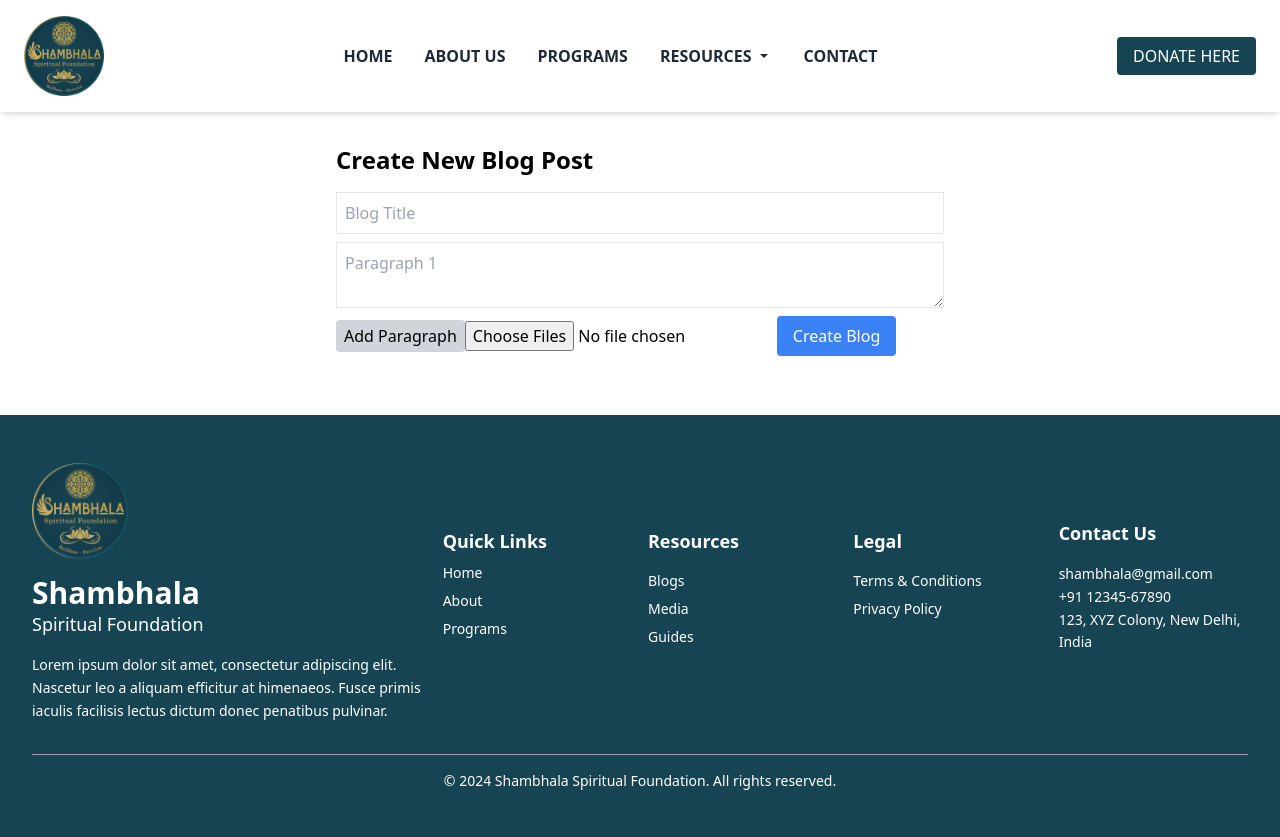
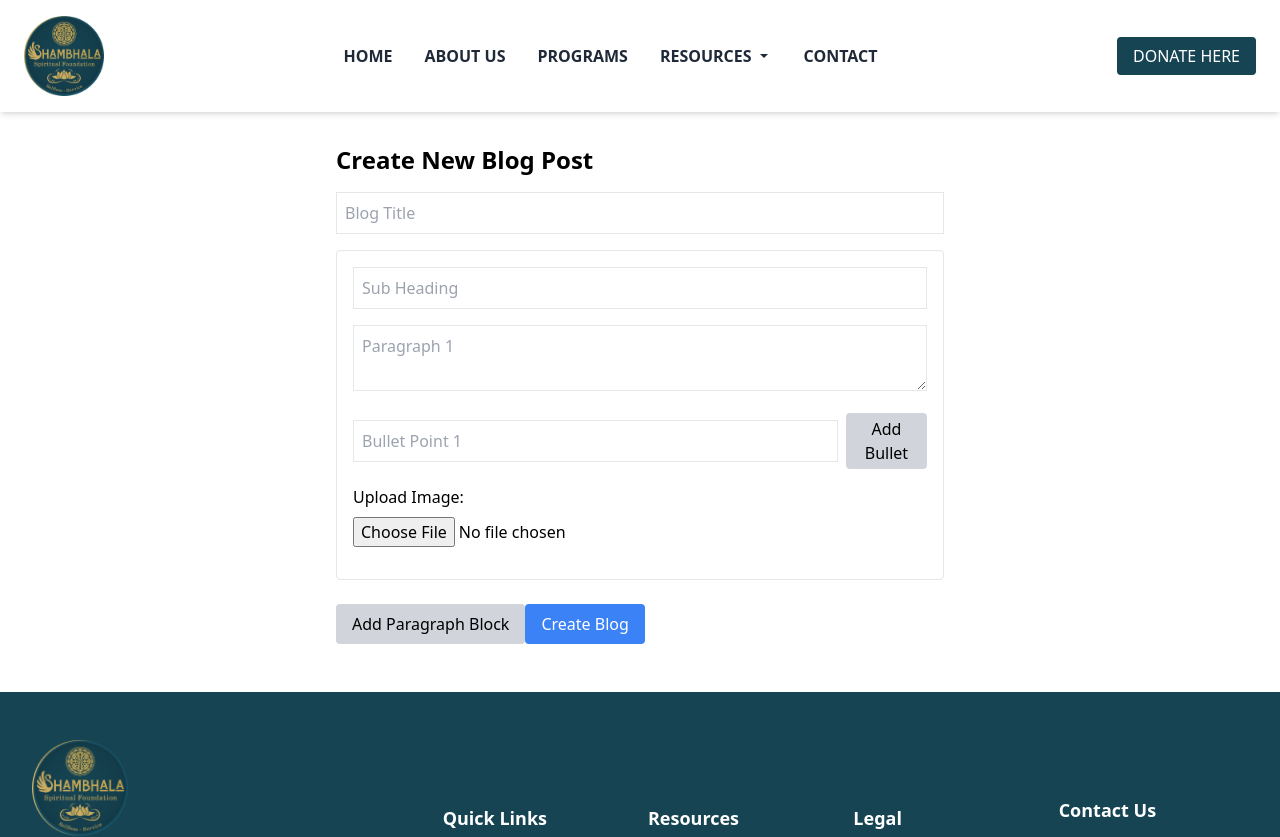
Before and after one commit to nidhirk2020/mercari_frontend, a React (Vite) app: page /create in a window 1280 px wide. Shown: the top 837 px of the page. Built offline with nearby package versions, Linux system fonts and the light colour scheme; no server answers.

Commit message:
seting up blog structure

```diff
--- a/src/App.jsx
+++ b/src/App.jsx
@@ -13,6 +13,7 @@ import Media from './Components/Pages/Media';
 
 import Login from './Components/Pages/Login';
 import CreateBlogs from './Components/Pages/CreateBlog';
+import BlogDetail from './Components/Pages/BlogDetail';
 
 // testing pull works
 
@@ -29,6 +30,7 @@ function App() {
 
           <Route path="/blogs" element={<Blogs />} />
           <Route path="/create" element={<CreateBlogs />} />
+          <Route path="/blogs/:id" element={<BlogDetail />} /> {/* Add this route */}
           <Route path="/media" element={<Media />} />
           <Route path="/guides" element={<Guides />} />
           <Route path="/login" element={<Login />} />
--- /dev/null
+++ b/src/Components/Pages/BlogDetail.jsx
@@ -0,0 +1,59 @@
+import React, { useEffect, useState } from 'react';
+import { useParams } from 'react-router-dom';
+import { getFirestore, doc, getDoc } from 'firebase/firestore';
+
+const db = getFirestore();
+
+const BlogDetail = () => {
+  const { id } = useParams();
+  const [blog, setBlog] = useState(null);
+
+  useEffect(() => {
+    const fetchBlog = async () => {
+      const blogDoc = await getDoc(doc(db, 'blogs', id));
+      if (blogDoc.exists()) {
+        setBlog(blogDoc.data());
+      }
+    };
+    fetchBlog();
+  }, [id]);
+
+  if (!blog) return <p>Loading...</p>;
+
+  return (
+    <div className="p-8 max-w-3xl mx-auto space-y-8">
+      <h1 className="text-4xl font-extrabold mb-4 text-center text-gray-800">{blog.title}</h1>
+      <p className="text-sm text-gray-500 text-center mb-8">Written by {blog.author}</p>
+
+      {/* Render each content block with subheading, paragraph, bullet points, and images */}
+      {blog.contentBlocks.map((block, index) => (
+        <div key={index} className="space-y-4 mb-8">
+          {block.subHeading && (
+            <h2 className="text-2xl font-semibold text-gray-800 mb-2">{block.subHeading}</h2>
+          )}
+          {block.paragraph && (
+            <p className="text-lg text-gray-700 leading-relaxed">{block.paragraph}</p>
+          )}
+
+          {block.bulletPoints && block.bulletPoints.length > 0 && (
+            <ul className="list-disc list-inside space-y-1 text-gray-700 ml-5">
+              {block.bulletPoints.map((point, idx) => (
+                <li key={idx}>{point}</li>
+              ))}
+            </ul>
+          )}
+
+          {block.image && (
+            <img
+              src={block.image}
+              alt={`Blog Image ${index + 1}`}
+              className="w-full rounded-lg shadow-lg object-cover my-4"
+            />
+          )}
+        </div>
+      ))}
+    </div>
+  );
+};
+
+export default BlogDetail;
--- a/src/Components/Pages/CreateBlog.jsx
+++ b/src/Components/Pages/CreateBlog.jsx
@@ -8,8 +8,9 @@ const storage = getStorage();
 
 const CreateBlogs = () => {
   const [title, setTitle] = useState('');
-  const [paragraphs, setParagraphs] = useState(['']);
-  const [images, setImages] = useState([]);
+  const [paragraphBlocks, setParagraphBlocks] = useState([
+    { subHeading: '', paragraph: '', bulletPoints: [''], image: null },
+  ]);
   const [author, setAuthor] = useState('');
   const user = auth.currentUser;
 
@@ -36,73 +37,139 @@ const CreateBlogs = () => {
     return uploadedImageUrls;
   };
 
+  const handleBlockImageUpload = async (file, blockIndex) => {
+    if (file) {
+      const imageRef = ref(storage, `blogs/${file.name}`);
+      await uploadBytes(imageRef, file);
+      const downloadURL = await getDownloadURL(imageRef);
+
+      // Update the image URL in the specific block
+      const updatedBlocks = [...paragraphBlocks];
+      updatedBlocks[blockIndex].image = downloadURL;
+      setParagraphBlocks(updatedBlocks);
+    }
+  };
+
   const createBlog = async () => {
-    if (title.trim() === '' || paragraphs.some(paragraph => paragraph.trim() === '')) return;
+    if (title.trim() === '' || paragraphBlocks.every(block => block.paragraph.trim() === '')) return;
 
-    const imageUrls = await handleImageUpload(images);
+    // Flatten the block data for storage
+    const blockData = paragraphBlocks.map(block => ({
+      subHeading: block.subHeading,
+      paragraph: block.paragraph,
+      bulletPoints: block.bulletPoints.filter(bullet => bullet.trim() !== ''),
+      image: block.image,
+    }));
+
     await addDoc(collection(db, 'blogs'), {
       title,
-      content: paragraphs,
-      images: imageUrls,
+      contentBlocks: blockData,
       author,
       createdBy: user.uid,
       timestamp: new Date(),
     });
 
+    // Reset the form
     setTitle('');
-    setParagraphs(['']);
-    setImages([]);
+    setParagraphBlocks([{ subHeading: '', paragraph: '', bulletPoints: [''], image: null }]);
   };
 
-  const addParagraph = () => setParagraphs([...paragraphs, '']);
-  const removeParagraph = (index) => setParagraphs(paragraphs.filter((_, i) => i !== index));
-  const updateParagraph = (index, value) => {
-    const newParagraphs = [...paragraphs];
-    newParagraphs[index] = value;
-    setParagraphs(newParagraphs);
+  const addParagraphBlock = () => {
+    setParagraphBlocks([...paragraphBlocks, { subHeading: '', paragraph: '', bulletPoints: [''], image: null }]);
+  };
+
+  const removeParagraphBlock = (index) => {
+    setParagraphBlocks(paragraphBlocks.filter((_, i) => i !== index));
+  };
+
+  const updateParagraphBlock = (index, key, value) => {
+    const updatedBlocks = [...paragraphBlocks];
+    updatedBlocks[index][key] = value;
+    setParagraphBlocks(updatedBlocks);
+  };
+
+  const addBulletPoint = (blockIndex) => {
+    const updatedBlocks = [...paragraphBlocks];
+    updatedBlocks[blockIndex].bulletPoints.push('');
+    setParagraphBlocks(updatedBlocks);
+  };
+
+  const updateBulletPoint = (blockIndex, bulletIndex, value) => {
+    const updatedBlocks = [...paragraphBlocks];
+    updatedBlocks[blockIndex].bulletPoints[bulletIndex] = value;
+    setParagraphBlocks(updatedBlocks);
   };
 
   return (
     <div className="p-8 max-w-2xl mx-auto">
       <h1 className="text-2xl font-bold mb-4">Create New Blog Post</h1>
-      <div className="mb-4">
       <input
         value={title}
         onChange={(e) => setTitle(e.target.value)}
         placeholder="Blog Title"
-          className="w-full border p-2 mb-2"
+        className="w-full border p-2 mb-4"
       />
-        {paragraphs.map((paragraph, index) => (
-          <div key={index} className="flex items-start mb-2">
+
+      {paragraphBlocks.map((block, index) => (
+        <div key={index} className="mb-6 border p-4 rounded">
+          <input
+            value={block.subHeading}
+            onChange={(e) => updateParagraphBlock(index, 'subHeading', e.target.value)}
+            placeholder="Sub Heading"
+            className="w-full border p-2 mb-4"
+          />
           <textarea
-              value={paragraph}
-              onChange={(e) => updateParagraph(index, e.target.value)}
+            value={block.paragraph}
+            onChange={(e) => updateParagraphBlock(index, 'paragraph', e.target.value)}
             placeholder={`Paragraph ${index + 1}`}
+            className="w-full border p-2 mb-4"
+          />
+
+          {block.bulletPoints.map((bullet, bulletIndex) => (
+            <div key={bulletIndex} className="flex items-center mb-2">
+              <input
+                value={bullet}
+                onChange={(e) => updateBulletPoint(index, bulletIndex, e.target.value)}
+                placeholder={`Bullet Point ${bulletIndex + 1}`}
                 className="w-full border p-2"
               />
-            {paragraphs.length > 1 && (
+              {bulletIndex === block.bulletPoints.length - 1 && (
                 <button
-                onClick={() => removeParagraph(index)}
-                className="bg-red-500 text-white px-2 py-1 ml-2 rounded"
+                  onClick={() => addBulletPoint(index)}
+                  className="bg-gray-300 px-2 py-1 rounded ml-2"
                 >
-                Remove
+                  Add Bullet
                 </button>
               )}
             </div>
           ))}
-        <button onClick={addParagraph} className="bg-gray-300 px-2 py-1 mb-2 rounded">
-          Add Paragraph
-        </button>
+
+          <div className="mt-4">
+            <label className="block mb-2">Upload Image:</label>
             <input
               type="file"
-          multiple
-          onChange={(e) => setImages(Array.from(e.target.files))}
+              onChange={(e) => handleBlockImageUpload(e.target.files[0], index)}
               className="mb-4"
             />
+          </div>
+
+          {paragraphBlocks.length > 1 && (
+            <button
+              onClick={() => removeParagraphBlock(index)}
+              className="bg-red-500 text-white px-2 py-1 mt-4 rounded"
+            >
+              Remove Block
+            </button>
+          )}
+        </div>
+      ))}
+
+      <button onClick={addParagraphBlock} className="bg-gray-300 px-4 py-2 mb-4 rounded">
+        Add Paragraph Block
+      </button>
       <button onClick={createBlog} className="bg-blue-500 text-white px-4 py-2 rounded">
         Create Blog
       </button>
-      </div>
     </div>
   );
 };
```
Also changed, not shown: src/Components/Pages/Blogs.jsx (+26 -16 lines). Lines whose indentation alone changed are shown as unchanged.
